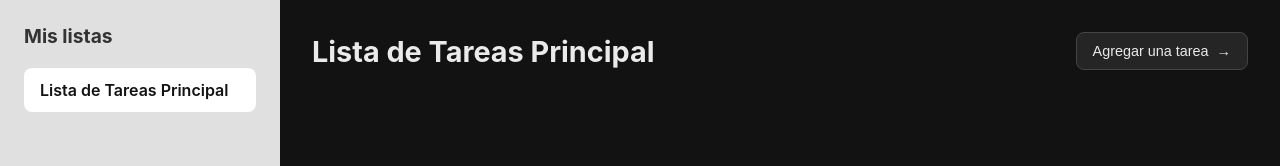
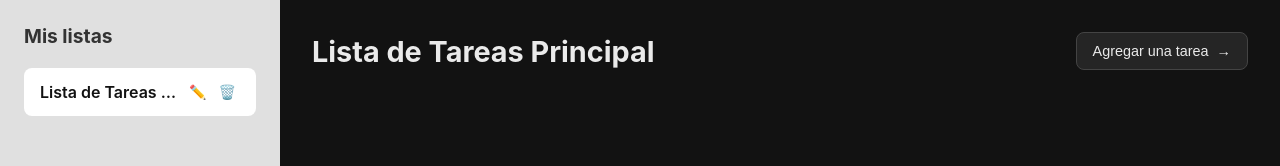
Before and after one commit to FranciscoGarc/mi-todo-list, a React (Vite) app: page / in a window 1280 px wide. Shown: the top 166 px of the page. Built offline with nearby package versions, Linux system fonts and the light colour scheme.

Commit message:
feat: editar y borrar listas

```diff
--- a/src/App.jsx
+++ b/src/App.jsx
@@ -71,6 +71,24 @@ function App() {
         setLists(prevLists => [...prevLists, newList]);
         setActiveListId(newList.id);
     };
+    const editList = (listId, newName) => {
+        setLists(prevLists =>
+            prevLists.map(list => {
+                if (list.id === listId) {
+                    return { ...list, name: newName };
+                }
+                return list;
+            })
+        );
+    };
+    const deleteList = (listIdToDelete) => {
+        const newLists = lists.filter(list => list.id !== listIdToDelete);
+        setLists(newLists);
+        if (activeListId === listIdToDelete) {
+            setActiveListId(newLists.length > 0 ? newLists[0].id : null);
+        }
+    };
+
     const activeList = lists.find(list => list.id === activeListId);
     const [isAddModalOpen, setIsAddModalOpen] = useState(false);
     const [editingTask, setEditingTask] = useState(null);
@@ -122,6 +140,8 @@ function App() {
                 onOpenModal={() => setIsModalOpen(true)}
                 activeListId={activeListId}
                 setActiveListId={setActiveListId}
+                editList={editList}
+                deleteList={deleteList}
             />
             <TaskList
                 activeList={activeList}
--- a/src/components/Sidebar.css
+++ b/src/components/Sidebar.css
@@ -55,3 +55,52 @@
     background-color: #3b3b3b;
     font-weight: bold;
 }
+
+.list-item {
+    display: flex;
+    justify-content: space-between;
+    align-items: center;
+}
+
+.list-name {
+    flex-grow: 1;
+    white-space: nowrap;
+    overflow: hidden;
+    text-overflow: ellipsis;
+}
+
+.list-item-actions {
+    display: flex;
+    gap: 4px;
+    opacity: 0;
+    transition: opacity 0.2s ease-in-out;
+}
+
+.list-item:hover .list-item-actions,
+.list-item.active .list-item-actions {
+    opacity: 1;
+}
+
+.action-button {
+    background: none;
+    border: none;
+    cursor: pointer;
+    padding: 4px;
+    border-radius: 4px;
+    font-size: 14px;
+}
+
+.action-button:hover {
+    background-color: #444;
+}
+
+.list-edit-input {
+    width: 100%;
+    background-color: #4f4f4f;
+    border: 1px solid #666;
+    color: white;
+    padding: 8px;
+    border-radius: 4px;
+    font-size: 16px;
+    outline: none;
+}
--- a/src/components/Sidebar.jsx
+++ b/src/components/Sidebar.jsx
@@ -1,7 +1,27 @@
 import './Sidebar.css'
+import React, { useState } from 'react';
 
-function Sidebar({ lists, onOpenModal, activeListId, setActiveListId }) {
-  return (
+const Sidebar = ({ lists, onOpenModal, activeListId, setActiveListId, editList, deleteList }) => {
+    const [editingListId, setEditingListId] = useState(null);
+    const [newListName, setNewListName] = useState('');
+
+    const handleEditClick = (list) => {
+        setEditingListId(list.id);
+        setNewListName(list.name);
+    };
+    const handleSaveEdit = (listId) => {
+        if (newListName.trim()) {
+            editList(listId, newListName);
+        }
+        setEditingListId(null);
+    };
+    const handleDeleteClick = (e, listId) => {
+        e.stopPropagation();
+        if (window.confirm('¿Estás seguro de que quieres borrar esta lista?')) {
+            deleteList(listId);
+        }
+    };
+    return (
         <aside className="sidebar">
             <h2>Mis listas</h2>
             <ul className="sidebar-list">
@@ -9,9 +29,29 @@ function Sidebar({ lists, onOpenModal, activeListId, setActiveListId }) {
                     <li
                         key={list.id}
                         className={`list-item ${list.id === activeListId ? 'active' : ''}`}
-                        onClick={() => setActiveListId(list.id)}
+                        onClick={() => editingListId !== list.id && setActiveListId(list.id)}
                     >
-                        {list.name}
+                        {editingListId === list.id ? (
+                            //Si estamos en modo edición, muestra un input
+                            <input
+                                type="text"
+                                className="list-edit-input"
+                                value={newListName}
+                                onChange={(e) => setNewListName(e.target.value)}
+                                onBlur={() => handleSaveEdit(list.id)}
+                                onKeyDown={(e) => e.key === 'Enter' && handleSaveEdit(list.id)}
+                                autoFocus
+                            />
+                        ) : (
+                            //Si no, muestra el nombre de la lista y los botones
+                            <>
+                                <span className="list-name">{list.name}</span>
+                                <div className="list-item-actions">
+                                    <button onClick={(e) => {e.stopPropagation(); handleEditClick(list)}} className="action-button">✏️</button>
+                                    <button onClick={(e) => handleDeleteClick(e, list.id)} className="action-button">🗑️</button>
+                                </div>
+                            </>
+                        )}
                     </li>
                 ))}
             </ul>
@@ -20,6 +60,6 @@ function Sidebar({ lists, onOpenModal, activeListId, setActiveListId }) {
             </button>
         </aside>
   );
-}
+};
 
 export default Sidebar;
```
